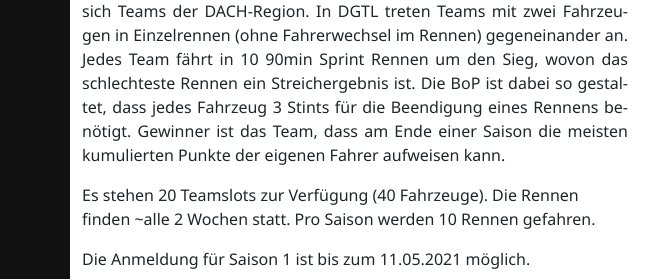
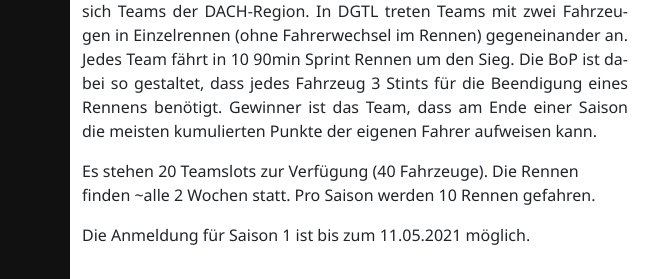
Before and after one commit to Dahara2012/Dahara-Liga, a plain HTML site: page index.html in a window 1280 px wide. Shown: the part 402-681 px from the top of the page, 0-648 px from the left. Drawn offline with nearby package versions, Linux system fonts and the light colour scheme; a script that the page names is missing.

Commit message:
Update init.html

```diff
--- a/init.html
+++ b/init.html
@@ -5,8 +5,7 @@
         <p style="hyphens: auto; text-align: justify">
             Willkommen auf der Seite der Dahara GT-Team Liga (DGTL). Hier messen sich Teams der DACH-Region.
             In DGTL treten Teams mit zwei Fahrzeugen in Einzelrennen (ohne Fahrerwechsel im Rennen) gegeneinander an.
-            Jedes Team fährt in 10 90min Sprint Rennen um den Sieg, wovon das schlechteste Rennen ein Streichergebnis
-            ist.
+            Jedes Team fährt in 10 90min Sprint Rennen um den Sieg.
             Die BoP ist dabei so gestaltet, dass jedes Fahrzeug 3 Stints für die Beendigung eines Rennens benötigt.
             Gewinner ist das Team, dass am Ende einer Saison die meisten kumulierten Punkte der eigenen Fahrer aufweisen
             kann.
```
